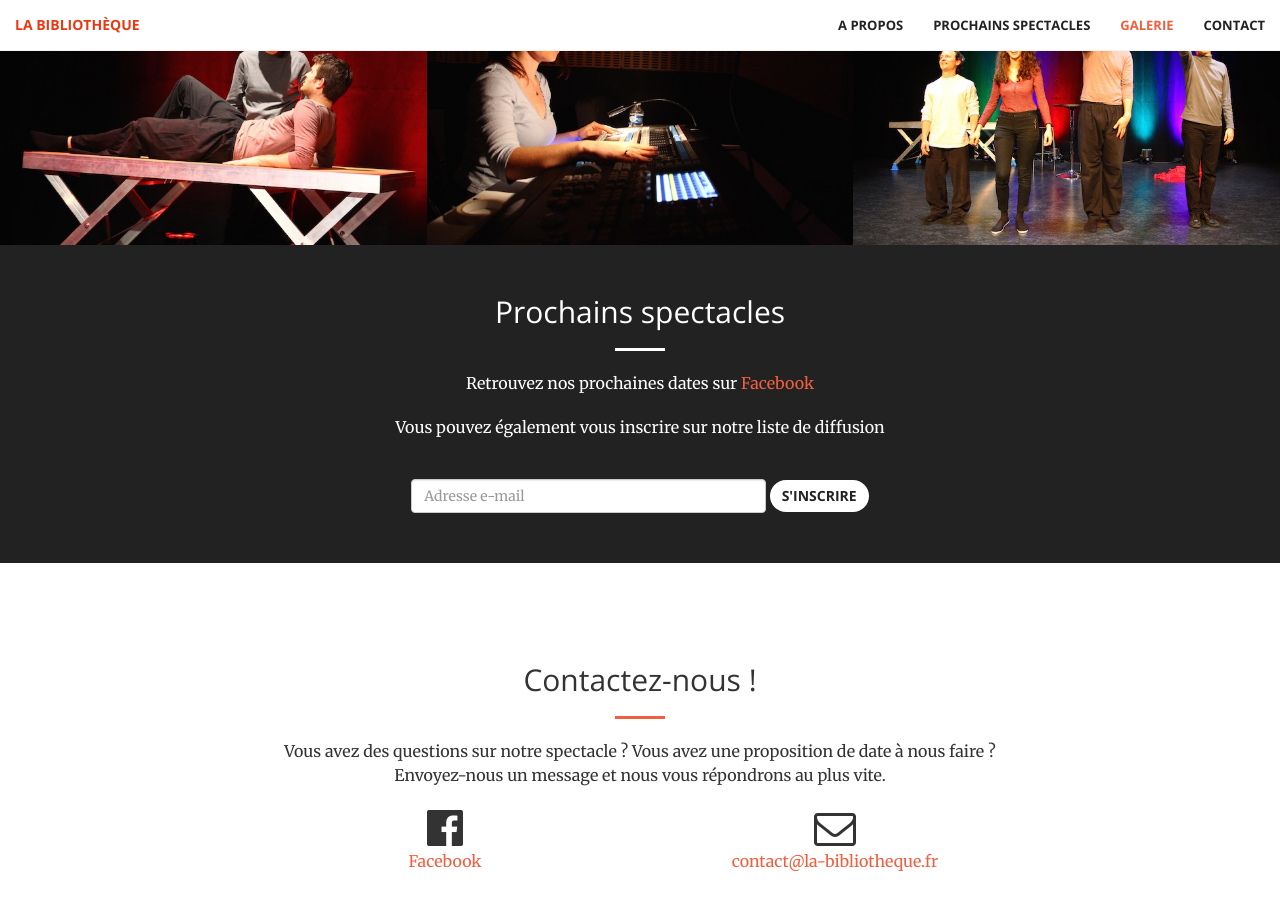
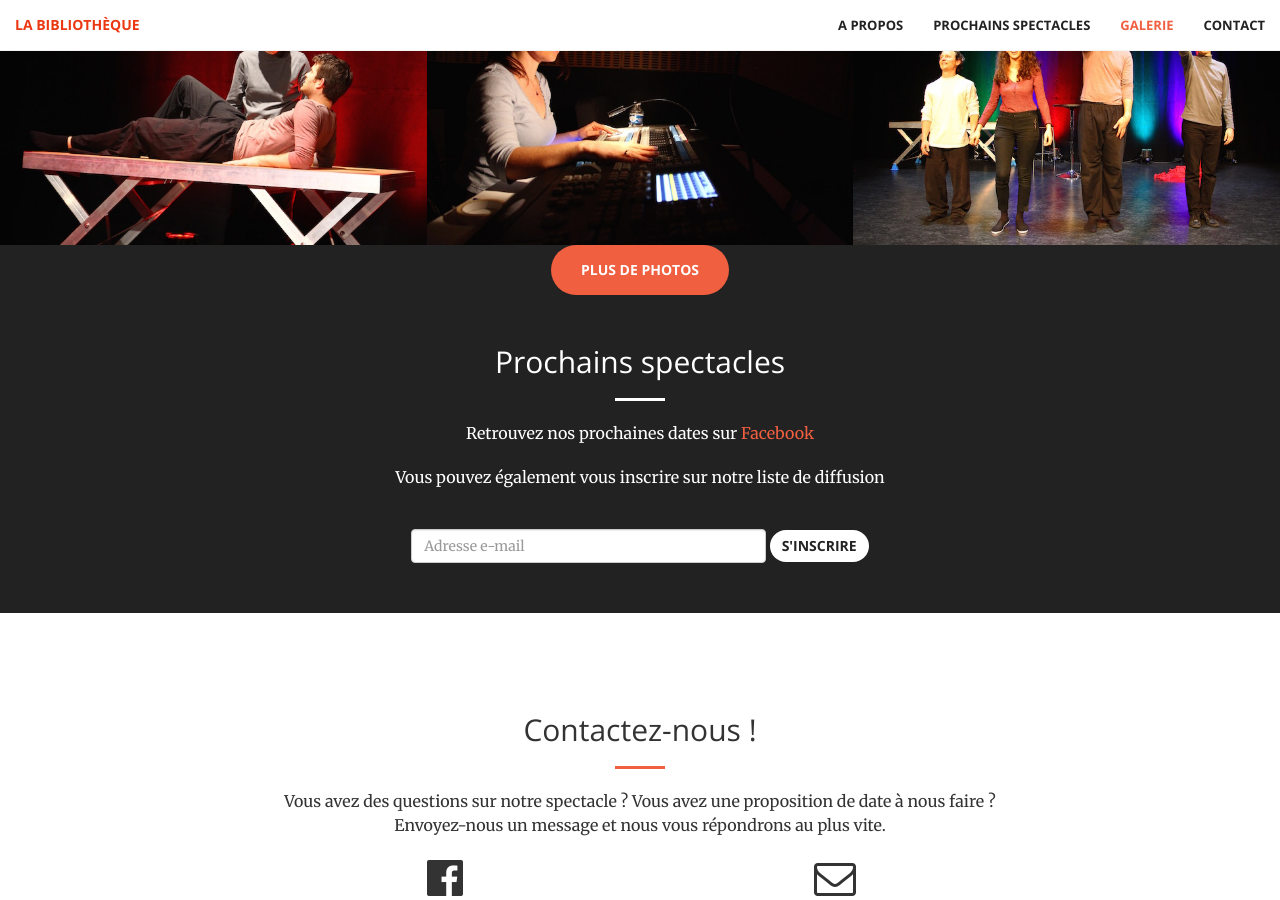
Before and after one commit to AdamSelene/la-bibliotheque, a Jekyll site: the page built from index.html, in a window 1280 px wide and 900 px high, scrolled down 1597 px. Built offline with Jekyll 4.4.1, drawn with Linux system fonts in a browser that asks for light colours; nearby versions of some CDN libraries.

Commit message:
Added link to facebook photos Modified events link, now points directly to events page on facebook

```diff
--- a/index.html
+++ b/index.html
@@ -49,6 +49,11 @@ name: index
                 <img src="img/galerie/6.jpg" class="img-responsive" alt="">
             </div>
         </div>
+        <div class="row bg-dark">
+	        <div class="col-lg-8 col-lg-offset-2 text-center">
+                <a href="https://www.facebook.com/pages/La-Bibliothèque/816923278372326?sk=photos_stream&tab=photos_albums" class="btn btn-primary btn-xl">Plus de photos</a>
+	        </div>
+        </div>
     </div>
 </section>
 
@@ -57,7 +62,7 @@ name: index
         <div class="call-to-action">
 	        <h2>Prochains spectacles</h2>
 	        <hr class="light" />
-	        <p>Retrouvez nos prochaines dates sur <a href="https://www.facebook.com/pages/La-Bibliothèque/816923278372326" title="La Bibliothèque sur Facebook">Facebook</a></p>
+	        <p>Retrouvez nos prochaines dates sur <a href="https://www.facebook.com/pages/La-Bibliothèque/816923278372326?sk=events&ref=page_internal" title="La Bibliothèque sur Facebook">Facebook</a></p>
             <p>Vous pouvez également vous inscrire sur notre liste de diffusion</p>
             <form class="form-inline" role="form" id="mc-form">
 				<div class="form-group required">
```
